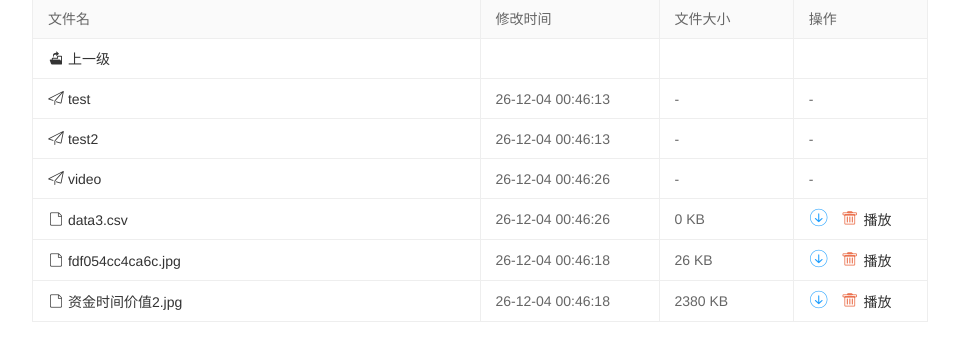
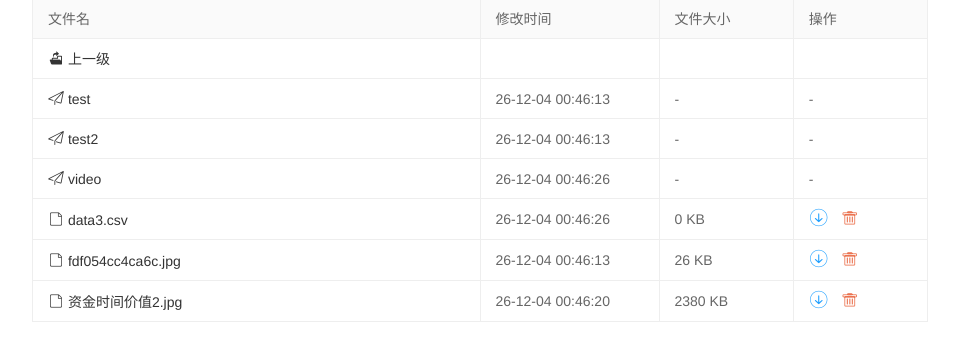
Before and after one commit to hityne/myfiles, a Django app: page / in a window 1280 px wide. Shown: the part 112-473 px from the top of the page, without its empty margins (160-1119 px from the left). Run offline with Django 3.2, Linux system fonts and the light colour scheme; a user stored in the database is signed in.

Commit message:
优化视频播放功能

```diff
--- a/templates/index.html
+++ b/templates/index.html
@@ -48,7 +48,7 @@
            <td>
                <a download href="{% if each.path != '' %}/{% endif %}{{ each.path }}/{{ each.name }}"><i class="layui-icon layui-icon-download-circle" style="font-size:20px;color: #1E9FFF; margin-right: 7px;" title="下载"></i></a>
                <a href="/del?a={{ each.path }}&b={{ each.name }}" rel="external nofollow" title="删除"><i class="layui-icon layui-icon-delete" style="font-size:20px;color: #eb7350;"></i></a>
-                <a href="/play/?file_path={% if each.path != '' %}/{% endif %}{{ each.path }}/{{ each.name }}">播放</a>
+                {% if each.name|slice:'-3:' == 'mp4' %}<a href="/play/?file_path={% if each.path != '' %}/{% endif %}{{ each.path }}/{{ each.name }}">播放</a>{% endif %}
            </td>
         </tr>
       {% endfor %}
```
